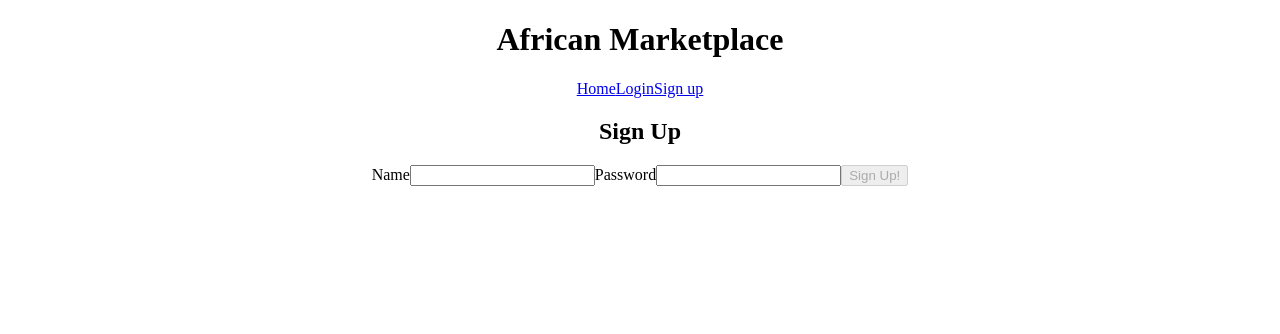
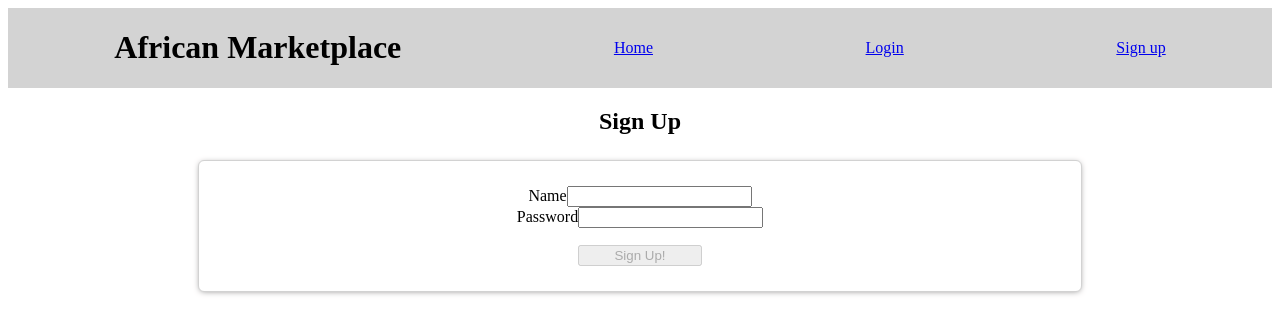
Before and after one commit to willwearing/front-end-1, a React (Create React App) app: page /signup in a window 1280 px wide. Shown: the top 334 px of the page. Built offline with nearby package versions, Linux system fonts and the light colour scheme.

Commit message:
added styling

```diff
--- a/src/App.js
+++ b/src/App.js
@@ -7,6 +7,13 @@ import styled from 'styled-components'
 import SignUpForm from './SignUpForm'
 import LoginForm from './LoginForm'
 import { BrowserRouter as Router } from 'react-router-dom';
+
+const Header = styled.header`
+  display: flex;
+  align-items: center;
+  justify-content: space-around;
+  background-color: lightgray;
+`
 
 function App() {
 
@@ -54,15 +61,26 @@ function App() {
   }
 
   const postNewUser = newUser => {
-
+    axios.post('https://reqres.in/api/users', newUser)
+      .then( res => {
+        setUsers([res.data,
+          ...users]);
+        setFormValues(initialFormValues);
+      })
+      .catch( err => {
+        console.log(err);
+      })
   }
-
   const submit = () => {
     const newUser = {
       name: formValues.name.trim(),
       password: formValues.name.trim()
     }
     postNewUser(newUser);
+  }
+
+  const submitLogin = () => {
+    setFormValues(initialFormValues);
   }
 
   useEffect(() => {
@@ -77,12 +95,12 @@ function App() {
     <div className="App">
 
       {/*Header/Nav*/}
-      <header>
+      <Header>
       <h1>African Marketplace</h1>
       <Link to='/'>Home</Link>
       <Link to='/login'>Login</Link>
       <Link to='/signup'>Sign up</Link>
-      </header>
+      </Header>
 
       {/*Login Form*/}
       <Route path='/login'>
@@ -91,6 +109,7 @@ function App() {
         errors={formErrors}
         change={change}
         disabled={disabled}
+        submit={submitLogin}
         />
       </Route>
 
--- a/src/LoginForm.js
+++ b/src/LoginForm.js
@@ -13,9 +13,16 @@ const Container = styled.div`
   flex-direction: column;
 `
 
+const Button = styled.button`
+    text-decoration: none;
+    width: 15%;
+    margin: auto;
+    margin-top: 2%;
+`
+
 export default function LoginForm(props) {
 
-    const { values, errors, change, disabled } = props;
+    const { values, errors, change, disabled, submit } = props;
 
     const onChange = evt => {
         const { name, value } = evt.target;
@@ -24,6 +31,7 @@ export default function LoginForm(props) {
 
     const onSubmit = evt => {
         evt.preventDefault();
+        submit();
     }
 
     return (
@@ -47,7 +55,7 @@ export default function LoginForm(props) {
                 onChange={onChange}
                 /></label>
 
-                <Link to='/dashboard'><button disabled={disabled}>Log In!</button></Link>
+                <Link to='/dashboard'><Button disabled={disabled}>Log In!</Button></Link>
                 </Container>
             </form>
         </div>
--- a/src/SignUpForm.js
+++ b/src/SignUpForm.js
@@ -1,6 +1,24 @@
 import React from 'react';
 import styled from 'styled-components'
 import { Link } from 'react-router-dom'
+
+const Container = styled.div`
+  border: 1px solid rgb(210, 210, 210);
+  border-radius: 6px;
+  box-shadow: 0px 1px 6px -2px rgb(128, 127, 127);
+  margin: 2% 15%;
+  padding: 2% 2%;
+  background-color: white;
+  display: flex;
+  flex-direction: column;
+`
+
+const Button = styled.button`
+    text-decoration: none;
+    width: 15%;
+    margin: auto;
+    margin-top: 2%;
+`
 
 export default function SignUpForm(props) {
 
@@ -21,23 +39,27 @@ export default function SignUpForm(props) {
             <form onSubmit={onSubmit}>
                 <h2>Sign Up</h2>
 
-                Name
+                <Container>
+                <div>{errors.name}</div>
+                <div>{errors.password}</div>
+                <label>Name
                 <input
                 type='text'
                 name='name'
                 value={values.name}
                 onChange={onChange}
-                />
+                /></label>
 
-                Password
+                <label>Password
                 <input
                 type='text'
                 name='password'
                 value={values.password}
                 onChange={onChange}
-                />
+                /></label>
 
-                <Link to='/dashboard'><button disabled={disabled}>Sign Up!</button></Link>
+                <Link to='/dashboard'><Button disabled={disabled}>Sign Up!</Button></Link>
+                </Container>
             </form>
         </div>
     )
```
